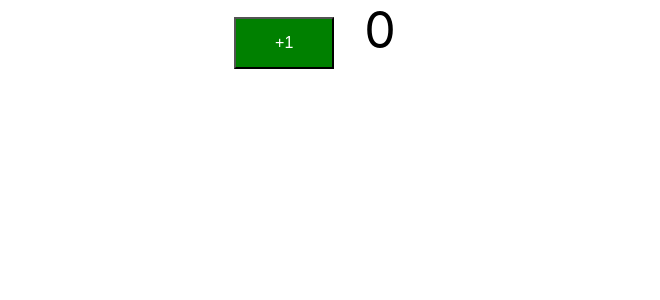
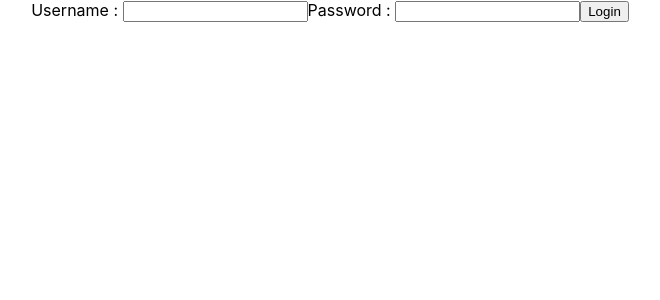
Before and after one commit to PvMeira/todo-app, a React (Create React App) app: page / in a window 1280 px wide. Shown: the top 300 px of the page, without its empty margins (310-970 px from the left). Built offline with nearby package versions, Linux system fonts and the light colour scheme.

Commit message:
WIP: Creating the login component

```diff
--- a/src/App.js
+++ b/src/App.js
@@ -1,24 +1,14 @@
-import React, {Component} from 'react';
+import React from 'react';
 import './App.css';
-import Counter from './components/counter/counter'
+import TodoApp from './components/core/TodoApp'
 
 function App() {
   return (
     <div className="App">
-     <LearningComponents></LearningComponents>
+      <TodoApp></TodoApp>
     </div>
   );
 }
 
-class LearningComponents extends Component {
-  render () {
-    return (
-      <div>
-        <Counter></Counter>
-      </div>
-
-    );
-  }
-}
 
 export default App;
--- /dev/null
+++ b/src/components/core/LoginComponent.js
@@ -0,0 +1,15 @@
+import React, {Component} from 'react';
+
+class LoginComponent extends Component {
+
+    render() {
+        return (
+            <div className="LoginComponent">
+                Username : <input type="text" name="username"/>
+                Password : <input type="password" name="password"/>
+                <button type="submit" >Login</button>
+            </div>
+        );
+    }
+}
+export default LoginComponent;
--- /dev/null
+++ b/src/components/core/TodoApp.js
@@ -0,0 +1,15 @@
+import React, {Component} from 'react';
+import LoginComponent from './LoginComponent'
+
+class TodoApp extends Component {
+    render() {
+        return (
+            <div className="todoApp">
+                <LoginComponent></LoginComponent>
+            </div>
+        );
+    }
+}
+
+
+export default TodoApp;
--- a/src/components/counter/counter.css
+++ /dev/null
@@ -1,12 +0,0 @@
-button {
-    background-color: green;
-    font-size : 16px;
-    padding : 15px 30px;
-    color : white;
-    width : 100px;
-}
-
-.count {
-    font-size : 50px;
-    padding : 15px 30px;
-}
--- a/src/components/counter/counter.js
+++ /dev/null
@@ -1,34 +0,0 @@
-import React, {Component} from 'react'
-import './counter.css'
-
-class Counter extends Component {
-
-  constructor() {
-      super();
-
-      this.state = {
-          counter : 0
-      }
-
-      this.increment = this.increment.bind(this);
-  }
-
-  render() {
-    return (
-        <div className="counter">
-        <button onClick={this.increment} >+1</button>
-        <span className="count">{this.state.counter}</span>
-        </div>
-    )
-  }
-
-  increment() {
-    this.setState({
-        counter: this.state.counter + 1
-    });
-  }
-
-}
-
-
-export default Counter
```
